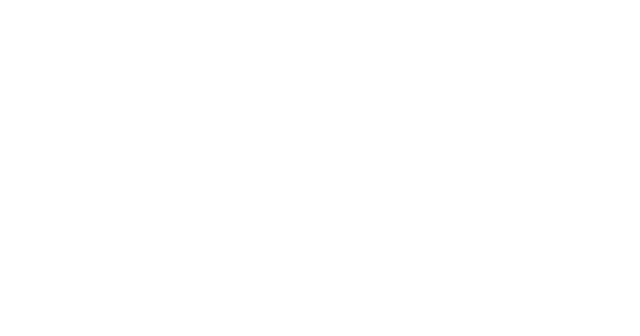
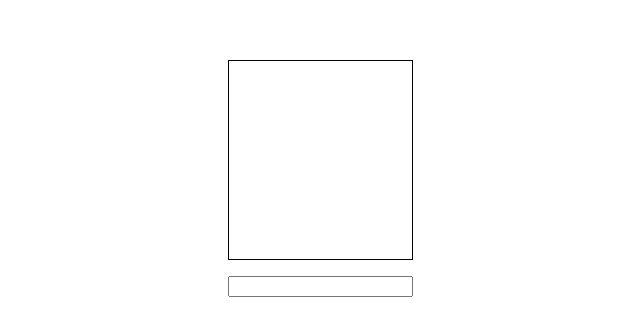
Before and after one commit to Murtuza-Ahmed/react-class-project, a React (Vite) app in the folder react-color-change/: page / in a window 1280 px wide. Shown: the part 230-566 px from the top of the page, without its empty margins (320-960 px from the left). Built offline with nearby package versions, Linux system fonts and the light colour scheme.

Commit message:
not complete

```diff
--- a/react-color-change/src/components/App.jsx
+++ b/react-color-change/src/components/App.jsx
@@ -1,11 +1,19 @@
-import { useState } from "react";
+import CallBack from "./CallBack";
+import React, { useState } from "react";
+import "./style.css";
 function App() {
   const [UIColor, setUIColor] = useState(null);
+  function getColor(color) {
+    setUIColor(color);
+  }
   return (
     <div className="App">
-      <div className="App-color-container"></div>
+      <div
+        className="App-color-container"
+        style={{ backGround: `${UIColor}` }}
+      ></div>
+      <CallBack getColor={getColor} />
     </div>
   );
 }
-
 export default App;
--- a/react-color-change/src/components/CallBack.jsx
+++ b/react-color-change/src/components/CallBack.jsx
@@ -1,8 +1,23 @@
 import { useState } from "react";
-function CallBack() {
-    return (
-        <div>CallBack</div>
-    )
+import "./style.css";
+function CallBack({ getColor }) {
+  const [activeColor, setActiveColor] = useState();
+  function handleChange(item) {
+    const value = item.target;
+    setActiveColor(value);
+    getColor(value);
+  }
+  return (
+    <div>
+      <input
+        type="text"
+        id="input"
+        aria-label="input"
+        value={activeColor}
+        onChange={handleChange}
+      />
+    </div>
+  );
 }
 
-export default CallBack
+export default CallBack;
--- /dev/null
+++ b/react-color-change/src/components/style.css
@@ -0,0 +1,27 @@
+html {
+    box-sizing: border-box;
+}
+
+* {
+    box-sizing: inherit;
+}
+
+body {
+    margin: 0;
+    padding: 0;
+    height: 100vh;
+    display: flex;
+    justify-content: center;
+    align-items: center;
+}
+
+.App-color-container {
+    margin: 1rem auto;
+    border: 1px solid #000;
+    width: 100%;
+    height: 200px;
+}
+
+input:focus {
+    outline: 0;
+}
```
